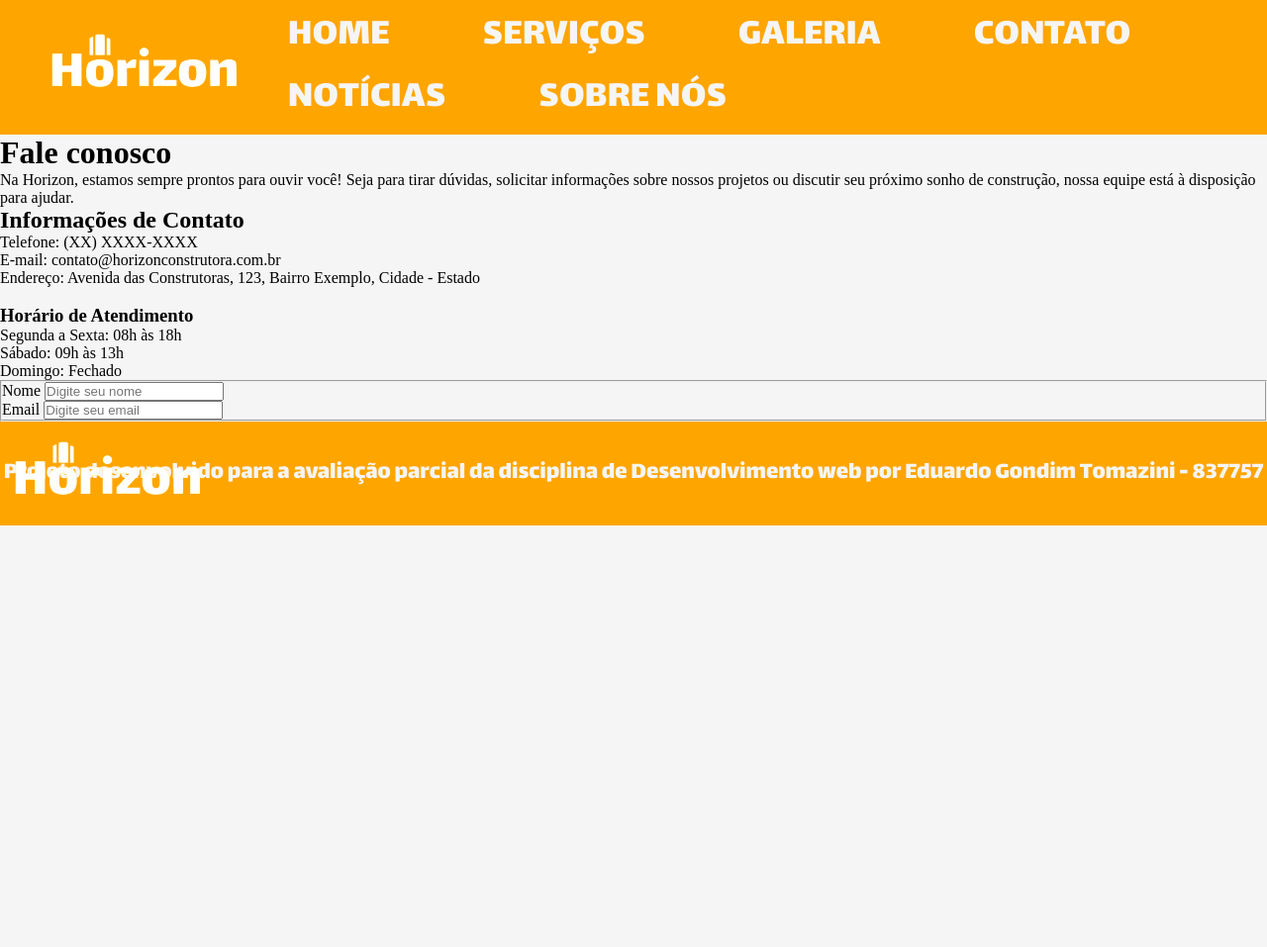
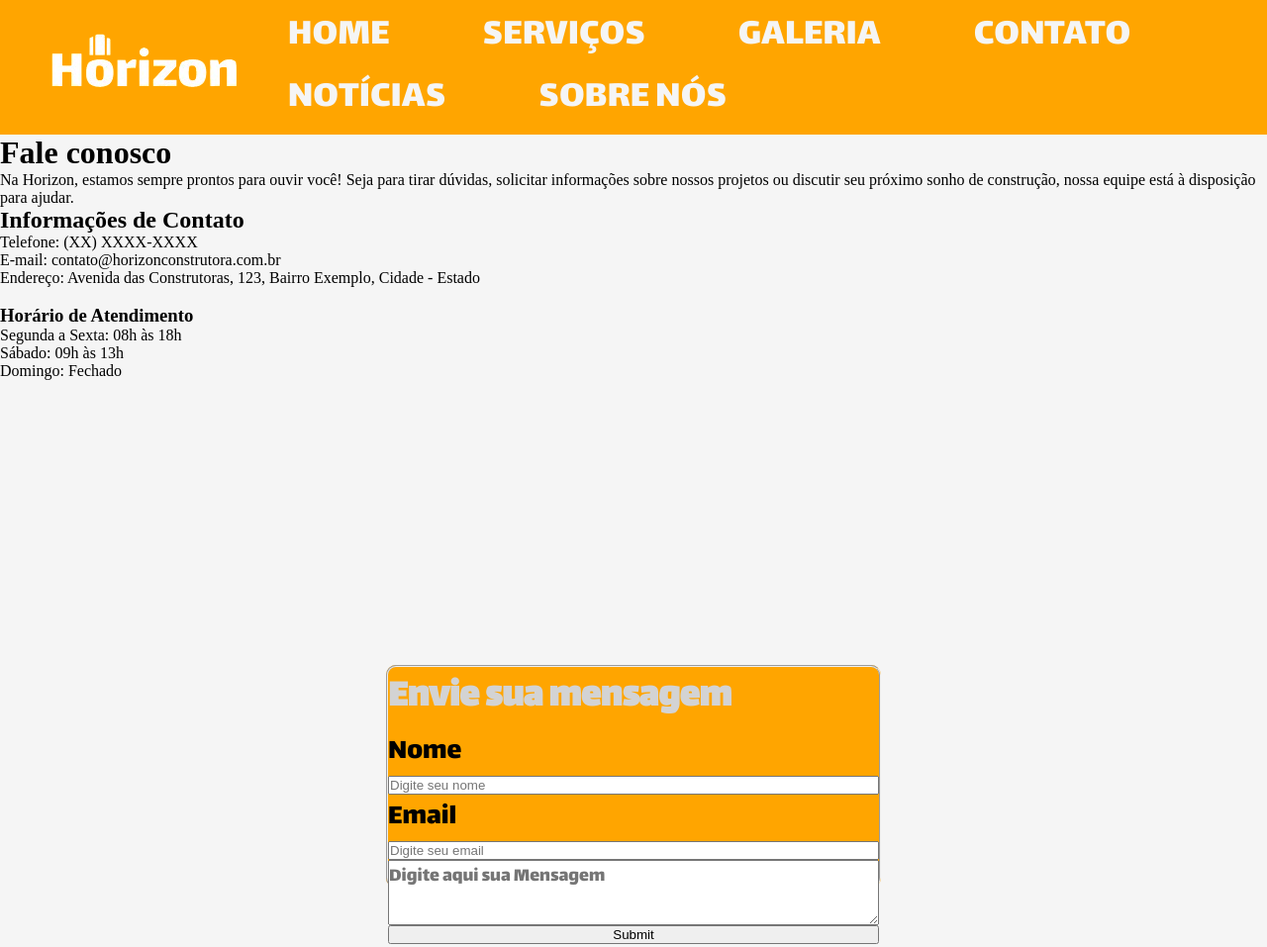
Before and after one commit to EduardoTomazini/HorizonProva, a plain HTML site: page contato.html in a window 1280 px wide. Shown: the top 957 px of the page at 99% size. Before the commit the page ends 800 px from the top, so only its background shows below. Drawn offline with Linux system fonts and the light colour scheme.

Commit message:
Started galeria.html
started galeria.html and continue with contato.html

```diff
--- a/contato.css
+++ b/contato.css
@@ -68,6 +68,36 @@ body {
     background-color: whitesmoke;
 }
 
+.formulario{
+    height: 100vh;
+    display: flex;
+    align-items: center;
+    justify-content: space-evenly;
+}
+
+.formulariom{
+    display: flex;
+    flex-direction: column;
+
+}
+
+.itensformulario{
+    display: flex; /* Altera o comportamento para flex */
+    flex-direction: column; /* Organiza o label e input verticalmente */
+}
+
+.palavrasform{
+    font-family: "Lalezar", system-ui;
+    font-size: 30px;
+}
+.fundoform{
+    border-radius: 10px;
+    background-color: orange;
+    width: 500px;
+    height: 225px;
+
+}
+
 .main_contato{
     flex: 1;
 }
--- a/contato.html
+++ b/contato.html
@@ -60,15 +60,22 @@
             </p>
         </div>
         <div class="formulario">
-            <form action="">
-                <fieldset>
-                    <div>
-                        <label> Nome </label>
-                        <input type="text" name="nome" placeholder="Digite seu nome">
+            <form action="" class="formulariom">
+                <fieldset class="fundoform">
+                    <h2 class="tituloform" style="color: lightgray; font-size: 40px; font-family:'Lalezar', system-ui;"> Envie sua mensagem</h2>
+                    <div class="itensformulario">
+                        <label class="palavrasform"> Nome </label>
+                        <input type="text" name="nome" placeholder="Digite seu nome" required>
                     </div>
-                    <div>
-                        <label> Email </label>
-                        <input type="email" name="email" placeholder="Digite seu email">
+                    <div class="itensformulario">
+                        <label class="palavrasform"> Email </label>
+                        <input type="email" name="email" placeholder="Digite seu email" required>
+                    </div>
+                    <div class="itensformulario">
+                        <textarea style="font-size: 20px; font-family:'Lalezar', system-ui;" name="Mensagem" placeholder="Digite aqui sua Mensagem"></textarea>
+                    </div>
+                    <div class="itensformulario">
+                        <input type="submit">
                     </div>
                 </fieldset>
             </form>
```
Also changed, not shown: galeria.css (+26 -1 lines), galeria.html (+28 -0 lines), images/casa1.jpg (added), images/casa2.jpg (added), images/casa3.jpg (added).
